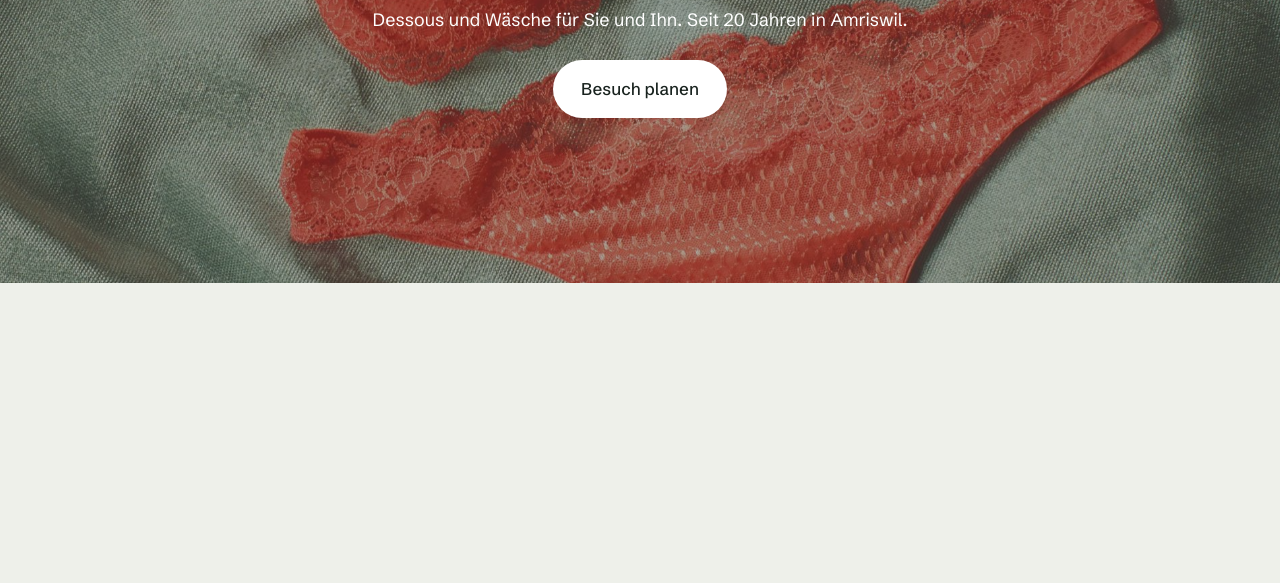
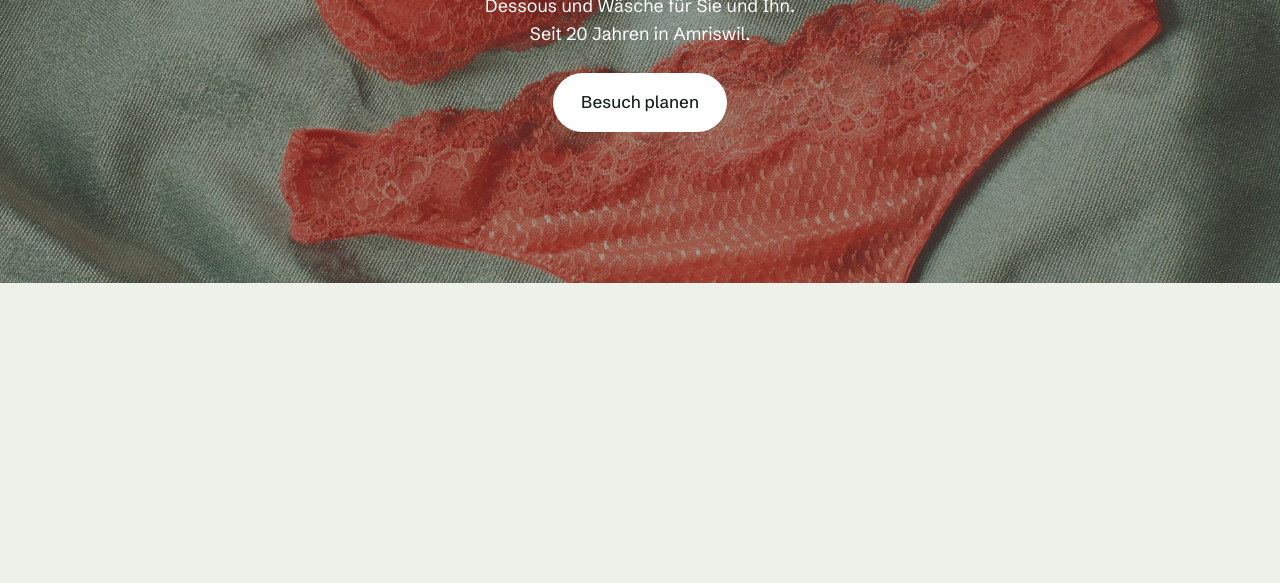
Before and after one commit to nbrivio/sieunder, an Astro site: page / in a window 1280 px wide. Shown: the part 517-1100 px from the top of the page. Built offline with nearby package versions, Linux system fonts and the light colour scheme; Astro itself is replaced by a stand-in of ours.

Commit message:
Auftakt: jeder Satz der Einleitung auf eigener Zeile, kein Wort allein am Zeilenende

```diff
--- a/src/pages/index.astro
+++ b/src/pages/index.astro
@@ -39,6 +39,9 @@ const zerlegt = (text) => {
 const tag = zerlegt(start.collage);
 const nacht = zerlegt(start.collageNacht);
 if (tag.vor !== nacht.vor) throw new Error('Tag- und Nachtsatz der Collage müssen gleich beginnen (inhalt/start.json).');
+// Jeder Satz der Einleitung steht auf eigener Zeile. Zahl und folgendes Wort bleiben zusammen,
+// ebenso die letzten zwei Worte eines Satzes, damit nie ein Wort allein auf die Zeile rutscht.
+const leadSaetze = start.lead.split(/(?<=\.)\s+/).map((satz) => satz.replace(/(\d) /g, '$1\u00a0').replace(/ (\S+)$/, '\u00a0$1'));
 const halb = '(max-width: 860px) 64vw, 34vw';
 ---
 
@@ -52,7 +55,7 @@ const halb = '(max-width: 860px) 64vw, 34vw';
       <div class="a-text">
         <p class="etikett status" data-zeiten={JSON.stringify(zeitenMinuten)}><i aria-hidden="true"></i><span>Dienstag bis Samstag für dich da</span></p>
         <h1 class="gross"><Betont text={start.titel} /></h1>
-        <p class="lead">{start.lead}</p>
+        <p class="lead">{leadSaetze.map((satz) => <span class="satzzeile">{satz}</span>)}</p>
         <a class="knopf" href={pfad('/#besuch')}>Besuch planen</a>
       </div>
     </div>
--- a/src/stile/seite.css
+++ b/src/stile/seite.css
@@ -48,6 +48,9 @@ h1 {
 .lead {
   max-width: 30em;
   font-size: clamp(17px, 1.4vw, 20px);
+}
+.satzzeile {
+  display: block;
 }
 .a-text .knopf {
   padding: 16px 28px;
```
